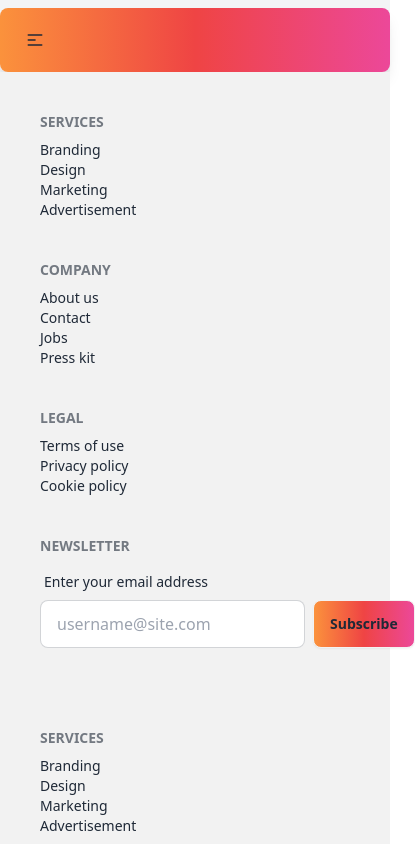
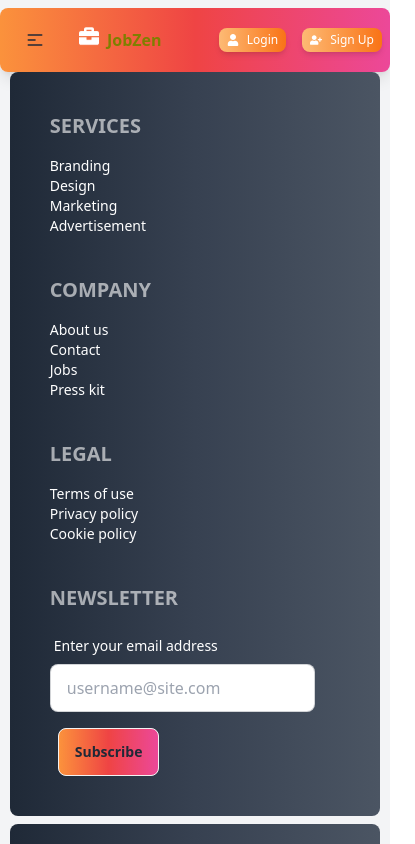
Before and after one commit to MubarratHossain/Career-Counseling, a React (Vite) app in the folder Career-Counseling/: page /footer in a window 390 px wide. Shown: the top 844 px of the page, 415 px wide, since content can reach past the window. Built offline with nearby package versions, Linux system fonts and the light colour scheme; no server answers.

Commit message:
A fully responsive Navbar and a footer, some animation and style added

```diff
--- a/Career-Counseling/src/components/Footer/Footer.jsx
+++ b/Career-Counseling/src/components/Footer/Footer.jsx
@@ -1,47 +1,46 @@
 const Footer = () => {
   return (
-      <footer className="footer bg-base-200 text-base-content p-10">
+    <footer className="footer bg-gradient-to-r from-gray-800 via-gray-700 to-gray-600 text-white p-10 rounded-lg mb-2 max-w-[95%] mx-auto ">
       <div className="container mx-auto grid grid-cols-1 md:grid-cols-2 lg:grid-cols-4 gap-10">
 
         <nav className="flex flex-col">
-            <h6 className="footer-title">Services</h6>
-            <a className="link link-hover">Branding</a>
-            <a className="link link-hover">Design</a>
-            <a className="link link-hover">Marketing</a>
-            <a className="link link-hover">Advertisement</a>
+          <h6 className="footer-title text-xl font-semibold mb-4">Services</h6>
+          <a className="link link-hover hover:text-orange-500 transition-all">Branding</a>
+          <a className="link link-hover hover:text-orange-500 transition-all">Design</a>
+          <a className="link link-hover hover:text-orange-500 transition-all">Marketing</a>
+          <a className="link link-hover hover:text-orange-500 transition-all">Advertisement</a>
         </nav>
 
+        <nav className="flex flex-col">
+          <h6 className="footer-title text-xl font-semibold mb-4">Company</h6>
+          <a className="link link-hover hover:text-orange-500 transition-all">About us</a>
+          <a className="link link-hover hover:text-orange-500 transition-all">Contact</a>
+          <a className="link link-hover hover:text-orange-500 transition-all">Jobs</a>
+          <a className="link link-hover hover:text-orange-500 transition-all">Press kit</a>
+        </nav>
 
         <nav className="flex flex-col">
-            <h6 className="footer-title">Company</h6>
-            <a className="link link-hover">About us</a>
-            <a className="link link-hover">Contact</a>
-            <a className="link link-hover">Jobs</a>
-            <a className="link link-hover">Press kit</a>
+          <h6 className="footer-title text-xl font-semibold mb-4">Legal</h6>
+          <a className="link link-hover hover:text-orange-500 transition-all">Terms of use</a>
+          <a className="link link-hover hover:text-orange-500 transition-all">Privacy policy</a>
+          <a className="link link-hover hover:text-orange-500 transition-all">Cookie policy</a>
         </nav>
 
-
-          <nav className="flex flex-col">
-            <h6 className="footer-title">Legal</h6>
-            <a className="link link-hover">Terms of use</a>
-            <a className="link link-hover">Privacy policy</a>
-            <a className="link link-hover">Cookie policy</a>
-          </nav>
-
-
         <form className="flex flex-col">
-            <h6 className="footer-title">Newsletter</h6>
+          <h6 className="footer-title text-xl font-semibold mb-4">Newsletter</h6>
           <fieldset className="form-control w-full">
             <label className="label">
-                <span className="label-text">Enter your email address</span>
+              <span className="label-text text-white">Enter your email address</span>
             </label>
-              <div className="flex space-x-2">
+            <div className="flex space-x-2 flex-col gap-4 items-start ">
               <input
                 type="email"
                 placeholder="username@site.com"
-                  className="input input-bordered flex-grow"
+                className="input input-bordered flex-grow ]"
               />
-                <button className="btn bg-gradient-to-r from-orange-400 via-red-500 to-pink-500">Subscribe</button>
+              <button className="btn bg-gradient-to-r from-orange-400 via-red-500 to-pink-500 hover:scale-105 transform transition-all duration-300 ">
+                Subscribe
+              </button>
             </div>
           </fieldset>
         </form>
--- a/Career-Counseling/src/components/Navbar/Navbar.jsx
+++ b/Career-Counseling/src/components/Navbar/Navbar.jsx
@@ -1,12 +1,11 @@
 import { useContext, useState } from 'react';
-import { FaHome, FaInfoCircle, FaBriefcase, FaPhoneAlt, FaUser, FaUserPlus } from 'react-icons/fa';
+import { FaHome, FaInfoCircle, FaBriefcase, FaPhoneAlt, FaUser, FaUserPlus, FaUserAlt } from 'react-icons/fa';
 import { NavLink, useLocation } from 'react-router-dom';
 import { authContext } from '../Authprovider/Authprovider';
 
 const Navbar = () => {
     const { user, signOutUser } = useContext(authContext);
     const location = useLocation();
-    const isHomePage = location.pathname === '/';
     const [dropdownOpen, setDropdownOpen] = useState(false);
 
     const toggleDropdown = () => {
@@ -19,10 +18,11 @@ const Navbar = () => {
 
     return (
         <div>
-            <div className="navbar bg-gradient-to-r from-orange-400 via-red-500 to-pink-500 shadow-lg mt-2 rounded-lg">
+            <div className="navbar bg-gradient-to-r from-orange-400 via-red-500 to-pink-500 shadow-lg mt-2 rounded-lg px-2 sm:px-4 md:px-8">
                 <div className="navbar-start">
-                    <div className="dropdown">
-                        <div tabIndex={0} role="button" className="btn btn-ghost lg:hidden">
+
+                    <div className="dropdown lg:hidden">
+                        <button onClick={toggleDropdown} className="btn btn-ghost">
                             <svg
                                 xmlns="http://www.w3.org/2000/svg"
                                 className="h-5 w-5"
@@ -37,22 +37,26 @@ const Navbar = () => {
                                     d="M4 6h16M4 12h8m-8 6h16"
                                 />
                             </svg>
-                        </div>
-                        <ul
-                            tabIndex={0}
-                            className="menu menu-sm dropdown-content bg-base-100 rounded-box z-[1] mt-3 w-52 p-2 shadow"
-                        >
-                            <li><NavLink to="/">Home</NavLink></li>
-                            <li><NavLink to="/about">About</NavLink></li>
-                            {user && <li><NavLink to="/my-profile">My Profile</NavLink></li>}
-                            <li><NavLink to="/contact">Contact</NavLink></li>
-                        </ul>
+                        </button>
+                        {dropdownOpen && (
+                            <ul className="menu menu-sm dropdown-content bg-base-100 rounded-box z-[1] mt-3 w-52 p-2 shadow">
+                                <li><NavLink to="/">Home</NavLink></li>
+                                <li><NavLink to="/about">About</NavLink></li>
+                                {user && <li><NavLink to="/my-profile">My Profile</NavLink></li>}
+                                <li><NavLink to="/contact">Contact</NavLink></li>
+                            </ul>
+                        )}
                     </div>
-                    <a className="btn btn-ghost text-xl flex items-center space-x-2 lg:flex md:flex hidden">
-                        <FaBriefcase className="text-3xl text-white" />
-                        <span>Career Counseling</span>
+
+
+                    <a className="btn btn-ghost  text-[16px] flex items-center  lg:flex md:flex ">
+                        <FaBriefcase className="text-xl text-white animate-bounce" />
+                        <span className="animate-flicker">JobZen</span>
                     </a>
+
+
                 </div>
+
 
                 <div className="navbar-center hidden lg:flex">
                     <ul className="menu menu-horizontal px-1">
@@ -80,7 +84,7 @@ const Navbar = () => {
                                     to="/my-profile"
                                     className="text-base text-white hover:text-white hover:bg-[#002400] p-2 rounded-lg"
                                 >
-                                    <FaBriefcase className="inline mr-2 text-white" />
+                                    <FaUserAlt className="inline mr-2 text-white" />
                                     My Profile
                                 </NavLink>
                             </li>
@@ -97,20 +101,21 @@ const Navbar = () => {
                     </ul>
                 </div>
 
+
                 <div className="navbar-end flex items-center space-x-4">
+
                     {!user ? (
                         <>
                             <NavLink
                                 to="/login"
-                                className={`flex items-center space-x-2 text-sm lg:text-base hidden lg:flex py-2 px-4 bg-gradient-to-r from-orange-300 to-orange-500 hover:from-orange-400 hover:to-orange-600 shadow-md rounded-lg text-white ${!user ? 'animate-shake' : ''
-                                    }`}
+                                className="flex items-center space-x-2 text-xs sm:text-sm lg:text-base py-1 sm:py-2 px-2 sm:px-4 bg-gradient-to-r from-orange-300 to-orange-500 hover:from-orange-400 hover:to-orange-600 shadow-md rounded-lg text-white"
                             >
                                 <FaUser className="mr-2 text-white" />
                                 Login
                             </NavLink>
                             <NavLink
                                 to="/register"
-                                className="flex items-center space-x-2 text-sm lg:text-base hidden lg:flex py-2 px-4 rounded-lg bg-gradient-to-r from-orange-300 to-orange-500 text-white hover:from-orange-400 hover:to-orange-600 shadow-md"
+                                className="flex items-center space-x-2 text-xs sm:text-sm lg:text-base py-1 sm:py-2 px-2 sm:px-4 rounded-lg bg-gradient-to-r from-orange-300 to-orange-500 text-white hover:from-orange-400 hover:to-orange-600 shadow-md"
                             >
                                 <FaUserPlus className="mr-2 text-white" />
                                 Sign Up
@@ -134,6 +139,8 @@ const Navbar = () => {
                             </button>
                         </div>
                     )}
+
+
                 </div>
             </div>
         </div>
--- a/Career-Counseling/src/components/Register/Register.jsx
+++ b/Career-Counseling/src/components/Register/Register.jsx
@@ -141,7 +141,7 @@ const Register = () => {
                             alt="Google Logo"
                             className="h-6 mr-3"
                         />
-                        <span className="text-gray-600 font-medium">Sign in with Google</span>
+                        <span className="text-gray-600 font-medium">Sign up with Google</span>
                     </button>
                 </div>
             </div>
--- a/Career-Counseling/tailwind.config.js
+++ b/Career-Counseling/tailwind.config.js
@@ -12,10 +12,14 @@ export default {
         'slide-fade-in': 'slideIn 0.7s ease-out',
         'shake': 'shake 0.5s infinite',
         'marquee': 'marquee 15s linear infinite',
+        'flicker': 'flicker 1s infinite',
+        'gradient-animation': 'gradient 5s ease infinite',  // New gradient animation
       },
       colors: {
         darkblue: '#003366',
         darkerblue: '#001f33',
+        gradientStart: '#FF7F50',  // Coral color
+        gradientEnd: '#32CD32',    // Lime green color
       },
       keyframes: {
         backgroundAnimation: {
@@ -49,6 +53,19 @@ export default {
           '0%': { transform: 'translateX(100%)' },
           '100%': { transform: 'translateX(-100%)' },
         },
+        flicker: {
+          '0%': { color: 'rgb(255, 0, 127)' },
+          '25%': { color: 'rgb(255, 102, 0)' },
+          '50%': { color: 'rgb(0, 0, 0)' },
+          '75%': { color: 'rgb(128, 128, 0)' },
+          '100%': { color: 'rgb(255, 0, 0)' },
+        },
+        // New gradient animation keyframes
+        gradient: {
+          '0%': { backgroundPosition: '0% 50%' },
+          '50%': { backgroundPosition: '100% 50%' },
+          '100%': { backgroundPosition: '0% 50%' },
+        },
       },
     },
   },
```
Lines whose indentation alone changed are shown as unchanged.
